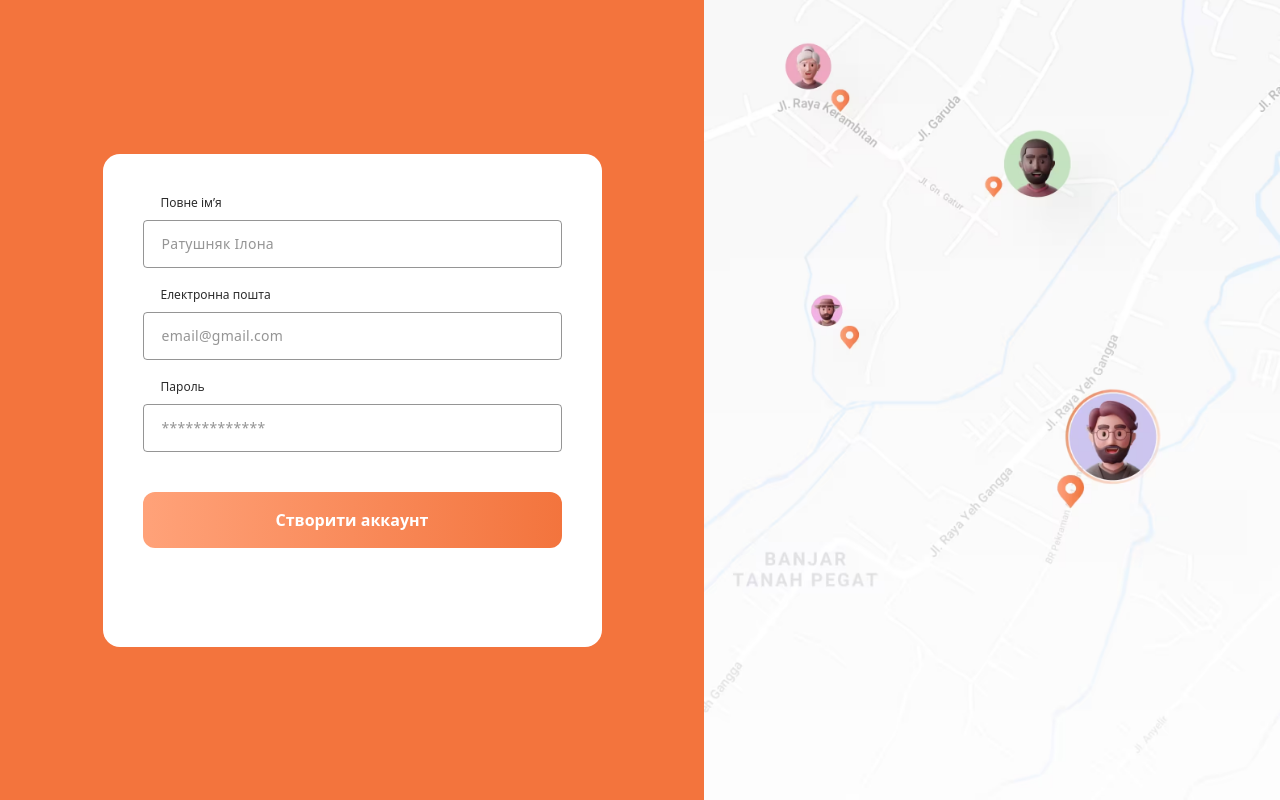
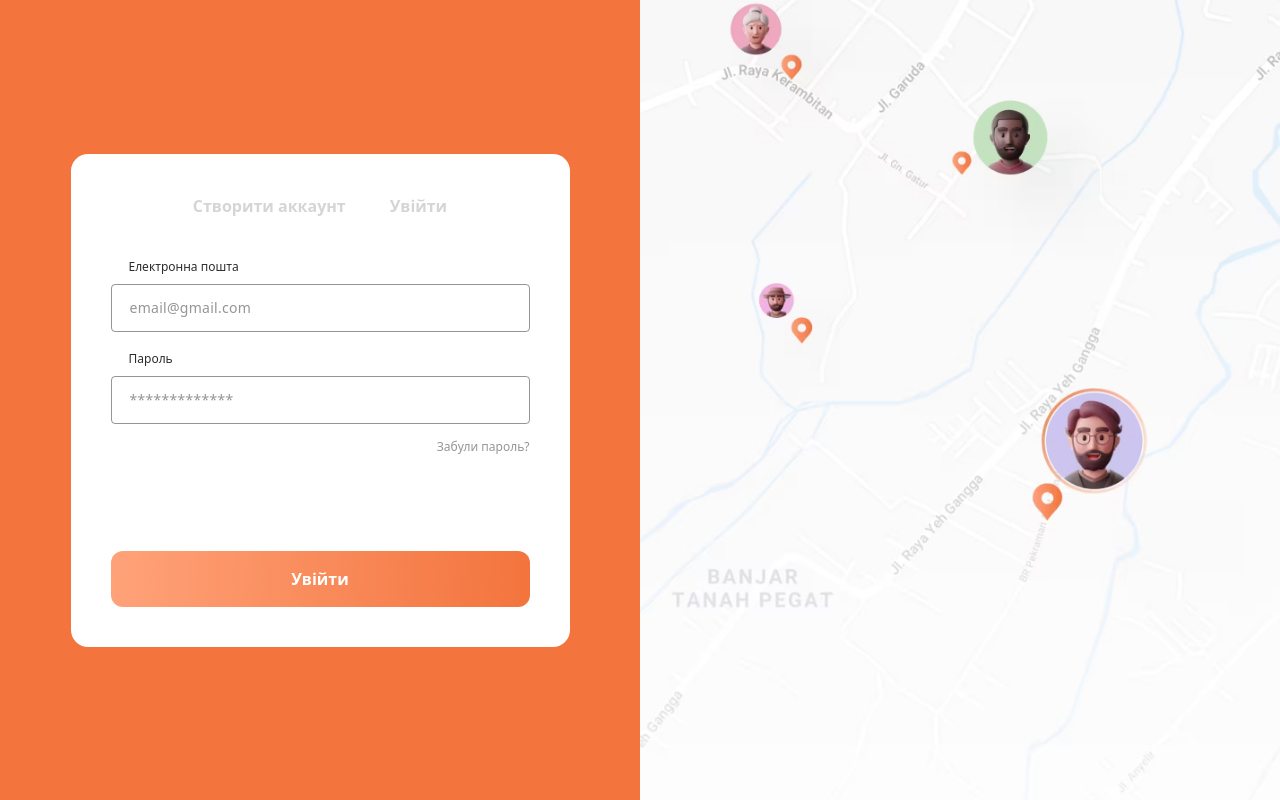
Before and after one commit to BohdanKushnerov/vue-traveler, a Vue app: page / in a window 1280 px wide. Built offline with nearby package versions, Linux system fonts and the light colour scheme.

Commit message:
add AuthContainer, RegisterLoginButtons, refactor auth forms

```diff
--- a/src/App.vue
+++ b/src/App.vue
@@ -1,13 +1,16 @@
 <script setup lang="ts">
-// import HomePageView from '@/views/HomePageView.vue'
-// import FavoritePlaces from '@/components/FavoritePlaces/FavoritePlaces.vue'
-// import FavoritePlace from '@/components/FavoritePlace/FavoritePlace.vue'
-// import IInput from '@/components/IInput/IInput.vue'
-import AuthPageView from '@/views/AuthPageView.vue'
+import HomePageView from '@/views/HomePageView.vue'
+import RegistrationPageView from '@/views/RegistrationPageView.vue'
+import LoginPageView from '@/views/LoginPageView.vue'
+import FavoritePlaces from '@/components/FavoritePlaces/FavoritePlaces.vue'
+import FavoritePlace from '@/components/FavoritePlace/FavoritePlace.vue'
 </script>
 
 <template>
   <!-- <HomePageView /> -->
+  <!-- <RegistrationPageView /> -->
+  <LoginPageView />
+
   <!-- <FavoritePlaces>
     <template #label
       ><p class="text-sm leading-[143%] font-normal tracking-[-0.03em] text-gray">
@@ -17,7 +20,5 @@ import AuthPageView from '@/views/AuthPageView.vue'
     <template #list>
       <FavoritePlace v-for="value in 4" :key="value" />
     </template>
-  </FavoritePlaces> -->
-  <!-- <IInput id="text" label="Test label" /> -->
-  <AuthPageView />
+  </FavoritePlaces>  -->
 </template>
--- a/src/views/AuthPageView.vue
+++ b/src/components/Auth/AuthContainer/AuthContainer.vue
@@ -1,11 +1,10 @@
 <script setup lang="ts">
-
-  import RegistrationForm from '@/components/Auth/RegistrationForm/RegistrationForm.vue'
+//
 </script>
 
 <template>
   <main class="flex h-screen">
-    <RegistrationForm @submit="console.log"/>
+    <slot></slot>
     <section class="flex-1">
       <img
         class="h-full w-full object-cover"
--- /dev/null
+++ b/src/components/Auth/LoginForm/LoginForm.vue
@@ -0,0 +1,49 @@
+<script setup lang="ts">
+import IButton from '@/components/IButton/IButton.vue'
+import IInput from '@/components/IInput/IInput.vue'
+import { reactive, toRaw } from 'vue'
+
+const emit = defineEmits(['submit'])
+
+interface UserData {
+  email: string
+  password: string
+}
+
+const userData = reactive<UserData>({
+  email: '',
+  password: '',
+})
+
+const onSubmit = () => emit('submit', toRaw(userData))
+</script>
+
+<template>
+  <form class="flex flex-1 flex-col items-center justify-center" @submit.prevent="onSubmit">
+    <IInput
+      id="email"
+      v-model="userData.email"
+      label="Електронна пошта"
+      class="mb-4.5"
+      placeholder="email@gmail.com"
+    />
+    <IInput
+      id="password"
+      v-model="userData.password"
+      label="Пароль"
+      class="mb-3.5"
+      placeholder="*************"
+    />
+    <IButton
+      class="mb-auto ml-auto text-right text-xs leading-normal font-normal text-[rgba(43,43,43,0.5)] hover:text-[#f3743d]"
+      >Забули пароль?</IButton
+    >
+
+    <IButton
+      class="w-full text-center text-base font-bold text-white"
+      variant="gradient"
+      type="submit"
+      >Увійти</IButton
+    >
+  </form>
+</template>
--- /dev/null
+++ b/src/components/Auth/RegisterLoginButtons/RegisterLoginButtons.vue
@@ -0,0 +1,18 @@
+<script setup lang="ts">
+import IButton from '@/components/IButton/IButton.vue'
+</script>
+
+<template>
+  <div class="mb-10 flex justify-between gap-11">
+    <IButton
+      class="h-min w-min p-0 text-center text-base font-bold whitespace-nowrap text-[rgba(44,44,44,0.2)] outline-none hover:text-[#f3743d]"
+    >
+      Створити аккаунт
+    </IButton>
+    <IButton
+      class="h-min w-min p-0 text-center text-base font-bold text-[rgba(44,44,44,0.2)] outline-none hover:text-[#f3743d]"
+    >
+      Увійти
+    </IButton>
+  </div>
+</template>
--- a/src/components/Auth/RegistrationForm/RegistrationForm.vue
+++ b/src/components/Auth/RegistrationForm/RegistrationForm.vue
@@ -22,10 +22,9 @@ const onSubmit = () => emit('submit', toRaw(userData))
 
 <template>
   <form
-    class="flex flex-1 flex-col items-center justify-center bg-primary p-16"
+    class="flex flex-1 flex-col items-center justify-center"
     @submit.prevent="onSubmit"
   >
-    <div class="h-123.25 w-124.75 rounded-[17px] bg-white p-10">
       <IInput
         id="name"
         v-model="userData.name"
@@ -54,6 +53,5 @@ const onSubmit = () => emit('submit', toRaw(userData))
         type="submit"
         >Створити аккаунт</IButton
       >
-    </div>
   </form>
 </template>
--- a/src/components/FavoritePlace/FavoritePlace.vue
+++ b/src/components/FavoritePlace/FavoritePlace.vue
@@ -1,5 +1,6 @@
 <script setup lang="ts">
 import ISvgIcon from '@/components/ISvgIcon/ISvgIcon.vue'
+import IconButton from '@/components/IconButton/IconButton.vue'
 </script>
 
 <template>
--- a/src/components/IButton/IButton.vue
+++ b/src/components/IButton/IButton.vue
@@ -1,24 +1,31 @@
 <script setup lang="ts">
-type ButtonVariant = 'primary' | 'gradient' | 'outlined'
+type ButtonVariant = 'primary' | 'gradient' | 'outlined' | 'default'
 
 const props = withDefaults(
   defineProps<{
     variant?: ButtonVariant
   }>(),
   {
-    variant: 'primary',
+    variant: 'default',
   },
 )
 
 const variantClasses: Record<ButtonVariant, string> = {
-  primary: 'bg-[#ffa279]',
-  gradient: 'bg-[linear-gradient(91deg,_#ffa279_0%,_#f3743d_100%)]',
-  outlined: 'border border-[#ffa279] text-[#ffa279] bg-transparent',
+  primary: 'bg-[#ffa279] h-14 w-49 p-[14px_40px] rounded-xl',
+  gradient:
+    'bg-[linear-gradient(91deg,_#ffa279_0%,_#f3743d_100%)] h-14 w-49 p-[14px_40px] rounded-xl',
+  outlined:
+    'border border-[#ffa279] text-[#ffa279] bg-transparent h-14 w-49 p-[14px_40px] rounded-xl',
+  default: '',
 }
 </script>
 
 <template>
-  <button v-bind="$attrs" class="h-14 w-49 rounded-xl p-[14px_40px]" :class="variantClasses[props.variant]">
+  <button
+    v-bind="$attrs"
+    class="cursor-pointer"
+    :class="[variantClasses[props.variant], $attrs.class]"
+  >
     <slot>Button</slot>
   </button>
 </template>
--- a/src/views/HomePageView.vue
+++ b/src/views/HomePageView.vue
@@ -1,10 +1,11 @@
 <script setup lang="ts">
 import IButton from '@/components/IButton/IButton.vue'
 import ISvgIcon from '@/components/ISvgIcon/ISvgIcon.vue'
+import AuthContainer from '@/components/Auth/AuthContainer/AuthContainer.vue'
 </script>
 
 <template>
-  <main class="flex h-screen">
+  <AuthContainer>
     <section class="flex flex-1 flex-col items-center justify-center bg-primary p-16">
       <ISvgIcon
         pathName="icon-map-pin"
@@ -26,12 +27,5 @@ import ISvgIcon from '@/components/ISvgIcon/ISvgIcon.vue'
       <IButton class="mb-auto text-white">Почати роботу</IButton>
       <p class="text-white">У вас ще немає аккаунту? Зареєструватися або увійти</p>
     </section>
-    <section class="flex-1">
-      <img
-        class="h-full w-full object-cover"
-        src="/src/assets/images/static-map.avif"
-        alt="static-map"
-      />
-    </section>
-  </main>
+  </AuthContainer>
 </template>
--- /dev/null
+++ b/src/views/LoginPageView.vue
@@ -0,0 +1,18 @@
+<script setup lang="ts">
+import AuthContainer from '@/components/Auth/AuthContainer/AuthContainer.vue'
+import LoginForm from '@/components/Auth/LoginForm/LoginForm.vue'
+import RegisterLoginButtons from '@/components/Auth/RegisterLoginButtons/RegisterLoginButtons.vue'
+</script>
+
+<template>
+  <AuthContainer>
+    <section class="flex flex-1 items-center justify-center bg-primary">
+      <div
+        class="flex h-123.25 w-124.75 flex-col items-center justify-center rounded-[17px] bg-white p-10"
+      >
+        <RegisterLoginButtons />
+        <LoginForm @submit="console.log" />
+      </div>
+    </section>
+  </AuthContainer>
+</template>
--- /dev/null
+++ b/src/views/RegistrationPageView.vue
@@ -0,0 +1,18 @@
+<script setup lang="ts">
+import AuthContainer from '@/components/Auth/AuthContainer/AuthContainer.vue'
+import RegistrationForm from '@/components/Auth/RegistrationForm/RegistrationForm.vue'
+import RegisterLoginButtons from '@/components/Auth/RegisterLoginButtons/RegisterLoginButtons.vue'
+</script>
+
+<template>
+  <AuthContainer>
+    <section class="flex flex-1 items-center justify-center bg-primary">
+      <div
+        class="flex h-123.25 w-124.75 flex-col items-center justify-center rounded-[17px] bg-white p-10"
+      >
+        <RegisterLoginButtons />
+        <RegistrationForm @submit="console.log" />
+      </div>
+    </section>
+  </AuthContainer>
+</template>
```
